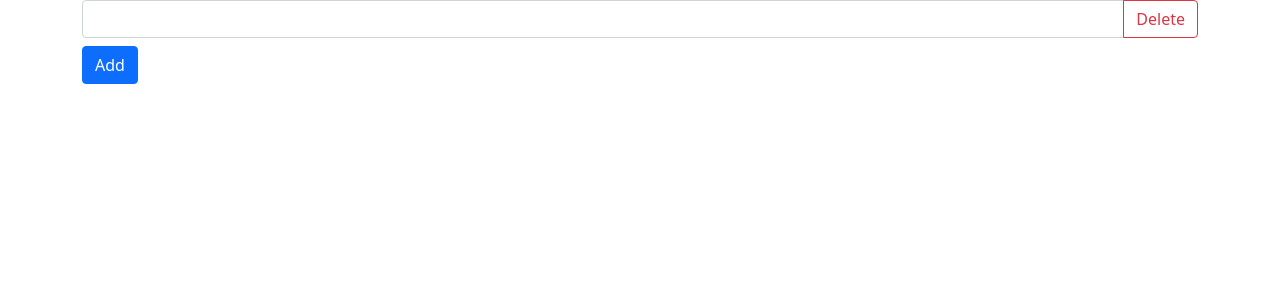
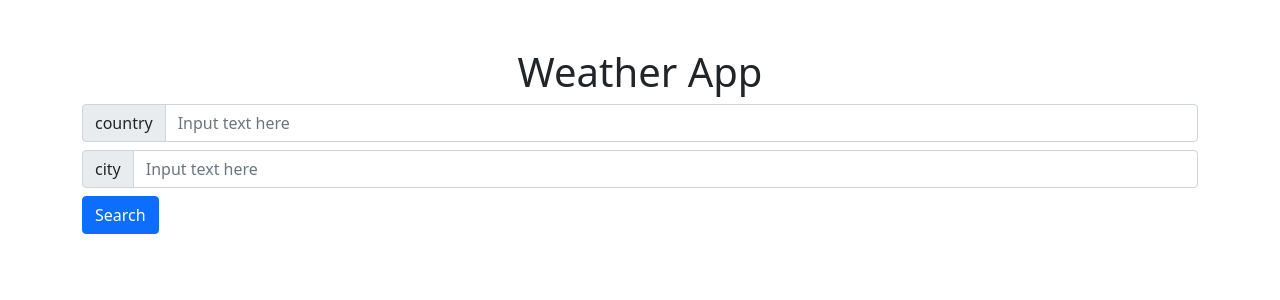
Before and after one commit to SirFourier/graphing-calculator, a React (Create React App) app: page / in a window 1280 px wide. Shown: the top 300 px of the page. Built offline with nearby package versions, Linux system fonts and the light colour scheme.

Commit message:
added search and response sections

```diff
--- a/src/App.jsx
+++ b/src/App.jsx
@@ -1,34 +1,57 @@
 import React, { useState } from "react";
-import Inputs from "./components/Inputs";
+import Input from "./components/Input";
+
+// Using openweathermap.org
+const API_KEY = "5d5c88002278a4fbef29d7752e855e0e";
+
+const getAPI_RequestString = (city) =>
+  `https://api.openweathermap.org/data/2.5/weather?q=${city}&appid=${API_KEY}`;
+
+const emptyQueryData = {
+  country: "",
+  city: "",
+};
 
 export default function App() {
-  const [inputs, setInputs] = useState([""]);
+  const [queryData, setQueryData] = useState(emptyQueryData);
+  const [responseData, setResponseData] = useState({});
 
   const handleChange = (id, e) => {
-    const newInputs = [...inputs];
-    newInputs[id] = e.target.value;
-    setInputs(newInputs);
+    const newData = { ...queryData };
+    newData[id] = e.target.value;
+    setQueryData(newData);
   };
 
-  const handleDelete = (id) => {
-    const newInputs = [...inputs];
-    newInputs.splice(id, 1);
-    setInputs(newInputs);
-  };
+  const handleSearch = async () => {
+    const api = await fetch(getAPI_RequestString(queryData.city));
+    const data = await api.json();
 
-  const handleAdd = () => {
-    setInputs([...inputs, ""]);
+    const newResponseData = { ...responseData, ...data.main };
+    setResponseData(newResponseData);
   };
 
   return (
-    <div className="container">
-      <Inputs
-        type="text"
-        inputs={inputs}
-        onChange={handleChange}
-        onDelete={handleDelete}
-        onAdd={handleAdd}
-      />
+    <div className="container mt-5">
+      <h1 align="center">Weather App</h1>
+      {Object.keys(queryData).map((key) => (
+        <Input
+          key={key}
+          id={key}
+          label={key}
+          type="text"
+          placeholder="Input text here"
+          value={queryData[key]}
+          onChange={handleChange}
+        />
+      ))}
+      <button className="btn btn-primary align-self-end" onClick={handleSearch}>
+        Search
+      </button>
+      {Object.keys(responseData).map((key) => (
+        <p key={key}>
+          {key}: {responseData[key]}
+        </p>
+      ))}
     </div>
   );
 }
```
